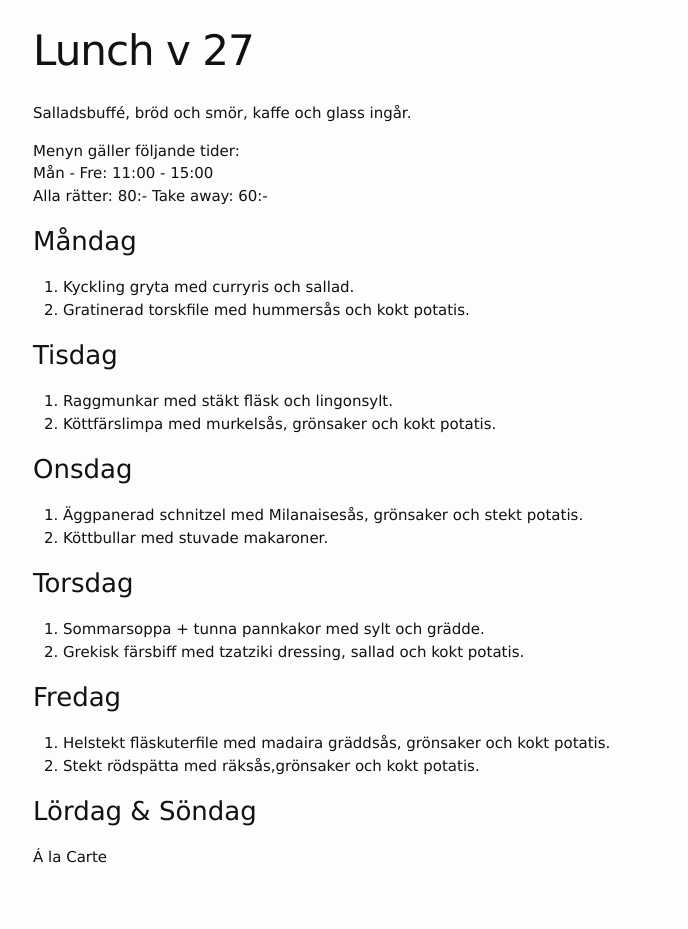
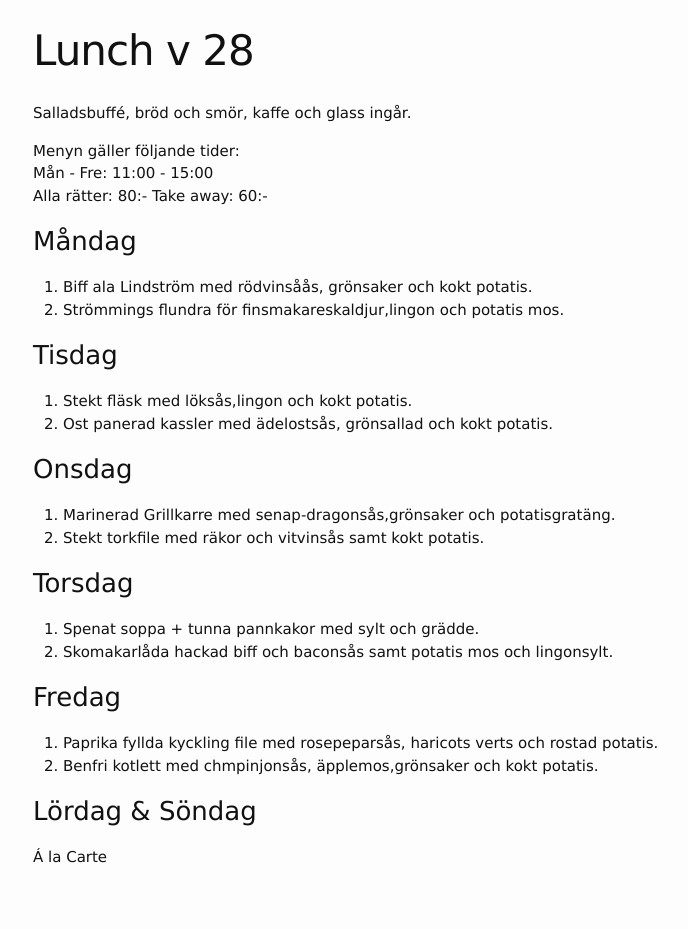
Before and after one commit to FarInn62/farinn62.github.io, a Jekyll site: the page built from lunch.md, in a window 1280 px wide. Shown: the whole page, without its empty margins (237-925 px from the left). Built offline with Jekyll 4.4.1, drawn with Linux system fonts in a browser that asks for light colours.

Commit message:
Update lunch.md

```diff
--- a/lunch.md
+++ b/lunch.md
@@ -1,6 +1,6 @@
 ---
 layout: foodmenu
-title: Lunch v 27
+title: Lunch v 28
 permalink: /lunch/
 published: true
 ---
@@ -12,28 +12,28 @@ Alla rätter: 80:- Take away: 60:-
 
 ### Måndag
 
-1. Kyckling gryta med curryris och sallad.
-2. Gratinerad torskfile med hummersås och kokt potatis.
+1. Biff ala Lindström med rödvinsåås, grönsaker och kokt potatis.
+2. Strömmings flundra för finsmakareskaldjur,lingon och potatis mos.
 
 ### Tisdag
 
-1. Raggmunkar med stäkt fläsk och lingonsylt.
-2. Köttfärslimpa med murkelsås, grönsaker och kokt potatis.
+1. Stekt fläsk med löksås,lingon och kokt potatis.
+2. Ost panerad kassler med ädelostsås, grönsallad och kokt potatis.
 
 ### Onsdag
 
-1. Äggpanerad schnitzel med Milanaisesås, grönsaker och stekt potatis.
-2. Köttbullar med stuvade makaroner.
+1. Marinerad Grillkarre med senap-dragonsås,grönsaker och potatisgratäng.
+2. Stekt torkfile med räkor och vitvinsås samt kokt potatis.
 
 ### Torsdag
 
-1. Sommarsoppa + tunna pannkakor med sylt och grädde.
-2. Grekisk färsbiff med tzatziki dressing, sallad och kokt potatis.
+1. Spenat soppa + tunna pannkakor med sylt och grädde.
+2. Skomakarlåda hackad biff och baconsås samt potatis mos och lingonsylt.
 
 ### Fredag
 
-1. Helstekt fläskuterfile med madaira gräddsås, grönsaker och kokt potatis.
-2. Stekt rödspätta med räksås,grönsaker och kokt potatis.
+1. Paprika fyllda kyckling file med rosepeparsås, haricots verts och rostad potatis.
+2. Benfri kotlett med chmpinjonsås, äpplemos,grönsaker och kokt potatis.
 
 ### Lördag & Söndag
 
```
